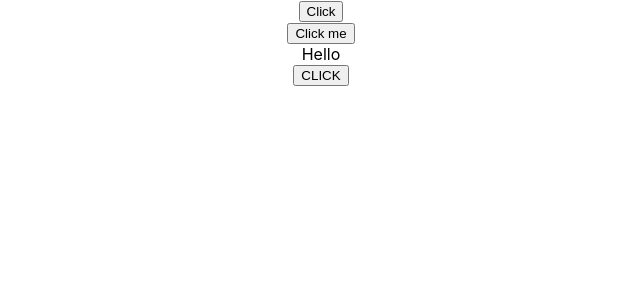
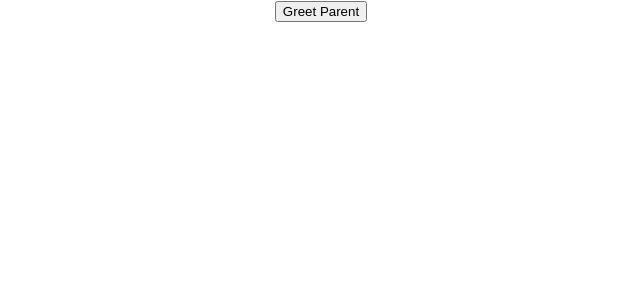
Before and after one commit to kishorvalgen/helloworld, a React (Create React App) app: page / in a window 1280 px wide. Shown: the top 300 px of the page, without its empty margins (319-959 px from the left). Built offline with nearby package versions, Linux system fonts and the light colour scheme.

Commit message:
Chapter 15 : Methods as props

```diff
--- a/src/App.js
+++ b/src/App.js
@@ -8,15 +8,17 @@
 import FunctionClick from "./components/FunctionClick";
 import ClassClick from "./components/ClassClick"
 import EventBind from "./components/EventBind"
+import ParentComponent from "./components/ParentComponent"
 
 class App extends Component {
   render() {
     return (
       <div className="App">
-        <FunctionClick/>
+        <ParentComponent/>
+        {/*<FunctionClick/>
         <ClassClick/>
         <EventBind/>
-        {/*<Counter/>
+        <Counter/>
         <Message/>
           <Greet name="NameOne" nikName="One">
             <p>This is child props</p>
--- /dev/null
+++ b/src/components/ChildComponent.js
@@ -0,0 +1,11 @@
+import React from 'react'
+
+function ChildComponent(props) {
+    return (
+        <div>
+            <button onClick={() => props.greetHandler('child')}>Greet Parent</button>
+        </div>
+    )
+}
+
+export default ChildComponent
--- /dev/null
+++ b/src/components/ParentComponent.js
@@ -0,0 +1,29 @@
+import React, { Component } from 'react'
+import ChildComponent from './ChildComponent'
+
+class ParentComponent extends Component {
+
+    constructor(props) {
+        super(props)
+
+        this.state = {
+             parentName: 'Parent'
+        }
+
+        this.greetParent = this.greetParent.bind(this)
+    }
+
+    greetParent(childName){
+        alert(`Hello ${this.state.parentName} from ${childName}`)
+    }
+
+    render() {
+        return (
+            <div>
+                <ChildComponent greetHandler = {this.greetParent}/>
+            </div>
+        )
+    }
+}
+
+export default ParentComponent
```
